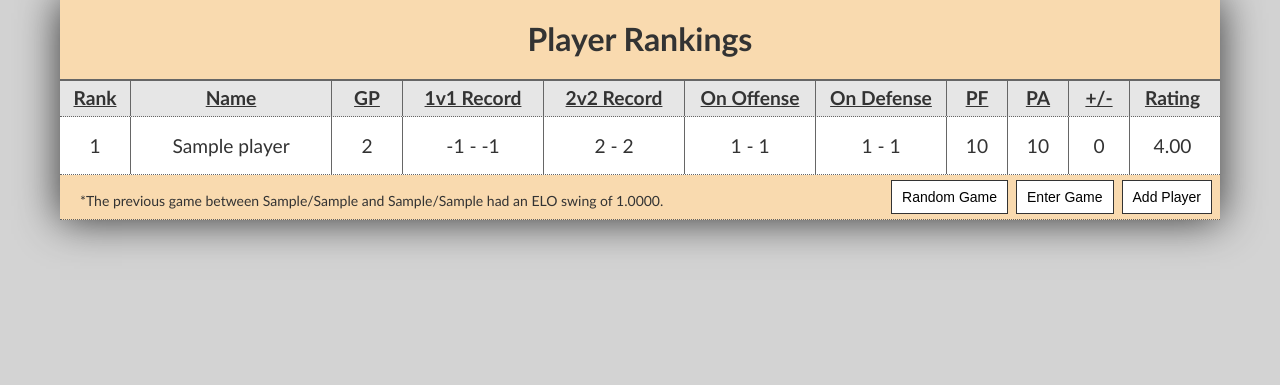
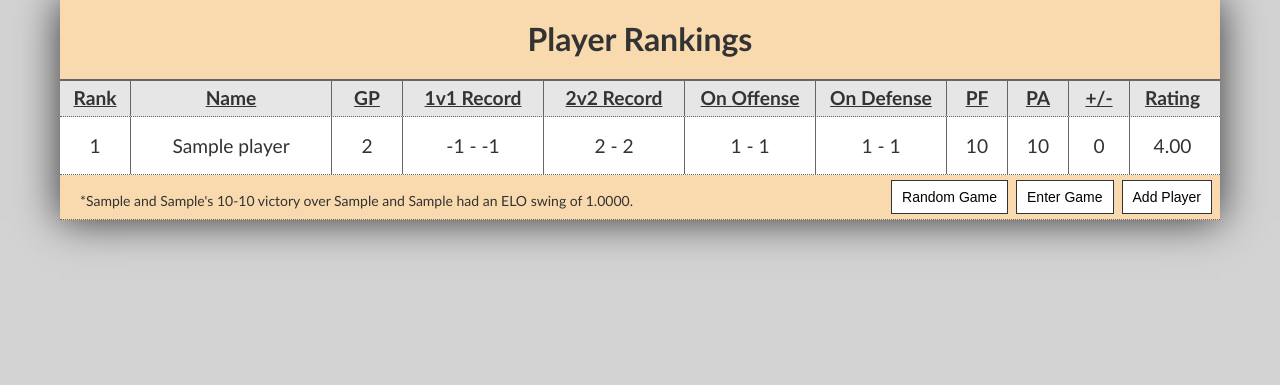
Before and after one commit to nathanpaul/FR_office_sports, a Rails app: page / in a window 1280 px wide. Shown: the part 51-436 px from the top of the page. Run offline with Rails 7, Linux system fonts and the light colour scheme; tables that the repository leaves empty hold one stand-in row (values such as "Sample post"); style sheets or scripts are compiled from the project's sources; parts of the project's set-up code (start-up, migrations or seed data) failed here and were passed over; some libraries are stand-ins or nearby versions.

Commit message:
change last game text

```diff
--- a/app/views/players/index.html.haml
+++ b/app/views/players/index.html.haml
@@ -137,5 +137,8 @@
 				%p.last_game
 					-$last_game = Game.last
 					-unless $last_game == nil
-						%span.text="*The previous game between #{$last_game.blue_offense}/#{$last_game.blue_defense} and #{$last_game.red_offense}/#{$last_game.red_defense} had an ELO swing of #{number_with_precision($last_game.elo_swing, :precision => 4)}."
+						-if $last_game.winner == "Red Team"
+							%span.text="*#{$last_game.red_offense}/#{$last_game.red_defense}'s #{$last_game.winning_sore}-#{$last_game.losing_score} victory over #{$last_game.blue_offense}/#{$last_game.blue_defense} had an ELO swing of #{number_with_precision($last_game.elo_swing, :precision => 4)}."
+						-else
+							%span.text="*#{$last_game.blue_offense} and #{$last_game.blue_defense}'s #{$last_game.winning_score}-#{$last_game.losing_score} victory over #{$last_game.red_offense} and #{$last_game.red_defense} had an ELO swing of #{number_with_precision($last_game.elo_swing, :precision => 4)}."
 			%li.footer
```
